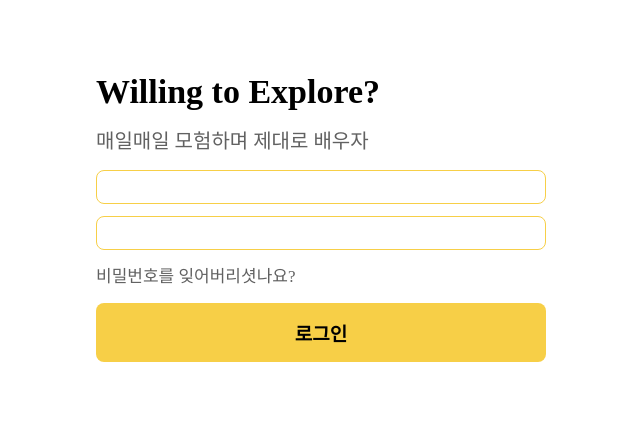
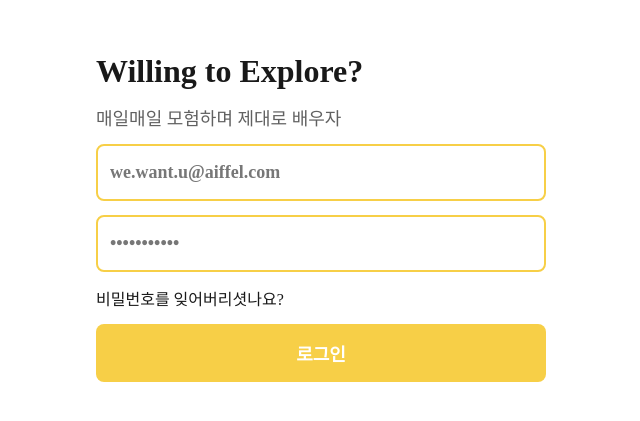
Before and after one commit to LEEYEONSEONG/aiffel-interview, a React (Create React App) app: page / in a window 1280 px wide. Shown: the part 183-604 px from the top of the page, without its empty margins (319-959 px from the left). Built offline with nearby package versions, Linux system fonts and the light colour scheme.

Commit message:
Fix : 로그인 페이지 공통 컴포넌트 수정

```diff
--- a/src/pages/Login/index.tsx
+++ b/src/pages/Login/index.tsx
@@ -5,11 +5,12 @@ import styled from 'styled-components';
 import { useDispatch } from 'react-redux';
 import { useNavigate } from 'react-router-dom';
 
-import { Button, Input } from 'components';
+import { Button, Input, Text } from 'components';
 
 import { getUserInfo } from 'redux/modules/auth';
 
 import { flex } from 'styles/flex';
+import { fontSize } from 'styles/mixins';
 
 import { validateEmail } from 'utils/regExp';
 
@@ -57,30 +58,32 @@ function Login() {
 
   return (
     <Container>
-      <Title>Willing to Explore?</Title>
-      <Description>매일매일 모험하며 제대로 배우자</Description>
-      <InputWrap>
-        <Input
+      <Text.Large weight={700}>Willing to Explore?</Text.Large>
+      <Text.Regular color="#616161">
+        매일매일 모험하며 제대로 배우자
+      </Text.Regular>
+      <Input>
+        <InputValue
           value={email}
           name="email"
           type="email"
+          textAlign="left"
           placeholder="사용자명 또는 이메일 주소"
           onChange={handleInputValue}
         />
-      </InputWrap>
-      <InputWrap>
-        <Input
+      </Input>
+      <Input>
+        <InputValue
           value={password}
           name="password"
           type="password"
+          textAlign="left"
           placeholder="비밀번호"
           onChange={handleInputValue}
         />
-      </InputWrap>
-      <FindPasswordText>비밀번호를 잊어버리셧나요?</FindPasswordText>
-      <ButtonWrap>
-        <Button onClick={handleLoginBtnClick}>로그인</Button>
-      </ButtonWrap>
+      </Input>
+      <Text.Small>비밀번호를 잊어버리셧나요?</Text.Small>
+      <LoginButton onClick={handleLoginBtnClick}>로그인</LoginButton>
     </Container>
   );
 }
@@ -90,43 +93,27 @@ export default Login;
 const Container = styled.div`
   ${flex('center', '', 'column')}
   width: 450px;
+  row-gap: 14px;
 `;
 
-const Title = styled.p`
-  font-size: 34px;
+const InputValue = styled(Input.Value)`
+  border: 2px solid #f7cf47;
+  font-size: ${fontSize.regular};
   font-weight: 700;
-  color: #000000;
-  margin-bottom: 14px;
-`;
+  color: #777777;
+  border-radius: 8px;
 
-const Description = styled.p`
-  font-size: 20px;
-  font-weight: 400;
-  color: #616161;
-  margin-bottom: 16px;
-`;
-
-const InputWrap = styled.div`
-  border: 1px solid #f7cf47;
-  padding: 16px 12px;
-  width: 100%;
-  border-radius: 8px;
-  margin-bottom: 12px;
-
-  input {
-    color: #777777;
-    font-size: 18px;
+  ::placeholder {
+    font-weight: 700;
   }
 `;
 
-const FindPasswordText = styled(Description)`
-  font-size: 17px;
+const LoginButton = styled(Button)`
+  ${flex('center', 'center')}
+  background-color: #f7cf47;
+  color: #ffffff;
+  width: 100%;
+  border-radius: 8px;
+  font-weight: 700;
+  font-size: 18px;
 `;
-
-const ButtonWrap = styled.div`
-  background-color: #f7cf47;
-  border-radius: 8px;
-  color: #000000;
-  font-weight: 700;
-  font-size: 19px;
-`;
```
